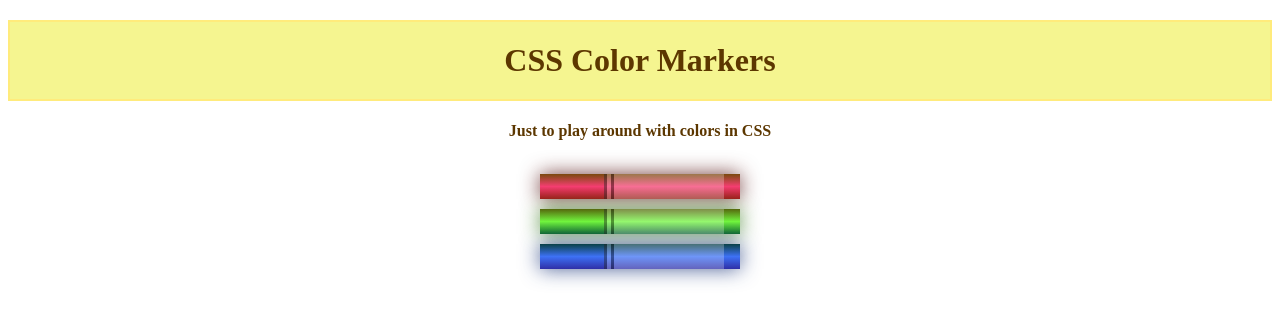
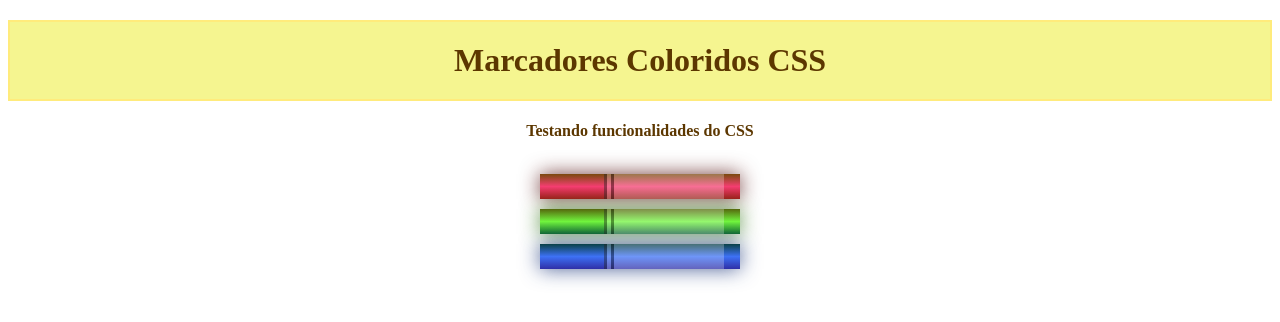
Before and after one commit to clarabatista/CI_CD, a plain HTML site: page index.html in a window 1280 px wide. Drawn offline with Linux system fonts and the light colour scheme.

Commit message:
first commit

```diff
--- a/index.html
+++ b/index.html
@@ -5,13 +5,13 @@
         <meta name="viewport" content="width=device-width, initial-scale=1.0">
         <link rel="stylesheet" href="./style.css">
 
-        <title>Colored Markers</title>
+        <title>Marcadores Coloridos</title>
     </head>
 
     <body>
-        <h1>CSS Color Markers</h1>
+        <h1>Marcadores Coloridos CSS</h1>
 
-        <h2>Just to play around with colors in CSS</h2>
+        <h2>Testando funcionalidades do CSS</h2>
 
         <div class="container">
             <div class="marker red">
```
